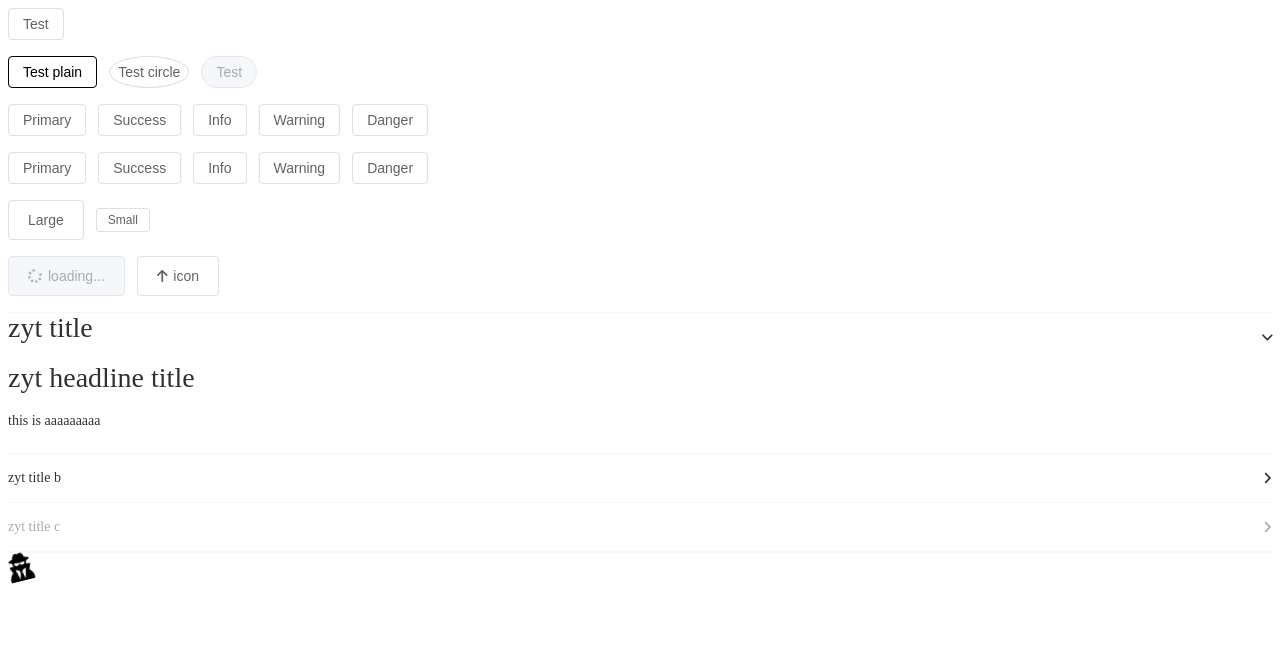
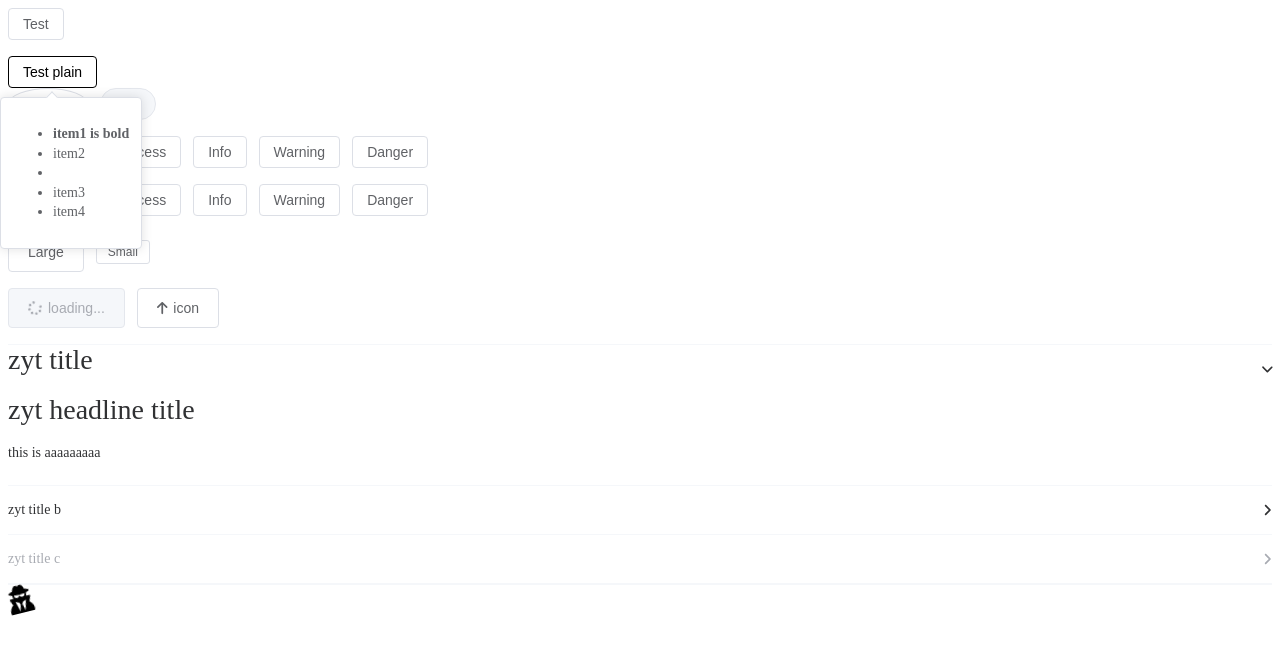
Before and after one commit to ShineWithYou/Component-Library, a Vue app: page / in a window 1280 px wide. Both pictures are taken after a click on the button "Test plain". Shown: the top 654 px of the page. Built offline with nearby package versions, Linux system fonts and the light colour scheme.

Commit message:
dropdown build

```diff
--- a/package.json
+++ b/package.json
@@ -18,6 +18,7 @@
   },
   "devDependencies": {
     "@types/lodash-es": "^4.17.12",
+    "@types/node": "^18.7.18",
     "@typescript-eslint/eslint-plugin": "^6.7.0",
     "@typescript-eslint/parser": "^6.7.0",
     "@vitejs/plugin-vue": "^4.2.3",
--- a/src/App.vue
+++ b/src/App.vue
@@ -1,18 +1,26 @@
 <script setup lang="ts">
-import { ref, onMounted } from 'vue'
-import Button from './components/Button/Button.vue'
-import type { ButtonInstance } from './components/Button/types'
-import Collapse from './components/Collapse/Collapse.vue'
-import CollapseItem from './components/Collapse/CollapseItem.vue'
-import Icon from './components/Icon/Icon.vue'
-import Tooltip from './components/Tooltip/Tooltip.vue'
-const buttonRef = ref<ButtonInstance | null>(null)
-const openedVal = ref(['a'])
+import { ref, onMounted, h } from 'vue';
+import Button from './components/Button/Button.vue';
+import type { ButtonInstance } from './components/Button/types';
+import Collapse from './components/Collapse/Collapse.vue';
+import CollapseItem from './components/Collapse/CollapseItem.vue';
+import Icon from './components/Icon/Icon.vue';
+import Tooltip from './components/Tooltip/Tooltip.vue';
+import Dropdown from './components/Dropdown/Dropdown.vue';
+import type { MenuOption } from './components/Dropdown/types';
+const buttonRef = ref<ButtonInstance | null>(null);
+const openedVal = ref(['a']);
+const options: MenuOption[] = [
+  { key: 1, label: h('b','item1 is bold') },
+  { key: 2, label: 'item2', disabled: true },
+  { key: 3, label: 'item3', divided: true },
+  { key: 4, label: 'item4' },
+];
 onMounted(() => {
   if (buttonRef.value) {
     console.log('buttonRef', buttonRef.value.ref);
   }
-})
+});
 </script>
 
 <template>
@@ -20,35 +28,37 @@ onMounted(() => {
     <Tooltip content="hello zyt" trigger="click">
       <Button ref="buttonRef">Test</Button>
     </Tooltip>
-    <br>
-    <br>
-    <Button plain>Test plain</Button>
+    <br />
+    <br />
+    <Dropdown placement="bottom" trigger="click" :menu-options="options">
+      <Button plain>Test plain</Button>
+    </Dropdown>
     <Button circle>Test circle</Button>
     <Button round disabled>Test</Button>
-    <br>
-    <br>
+    <br />
+    <br />
     <Button type="primary">Primary</Button>
     <Button type="success">Success</Button>
     <Button type="info">Info</Button>
     <Button type="warning">Warning</Button>
     <Button type="danger">Danger</Button>
-    <br>
-    <br>
+    <br />
+    <br />
     <Button type="primary" plain>Primary</Button>
     <Button type="success" plain>Success</Button>
     <Button type="info" plain>Info</Button>
     <Button type="warning" plain>Warning</Button>
     <Button type="danger" plain>Danger</Button>
-    <br>
-    <br>
+    <br />
+    <br />
     <Button plain size="large">Large</Button>
     <Button plain size="small">Small</Button>
-    <br>
-    <br>
+    <br />
+    <br />
     <Button type="primary" plain size="large" loading>loading...</Button>
     <Button type="primary" plain size="large" icon="arrow-up">icon</Button>
-    <br>
-    <br>
+    <br />
+    <br />
     <Collapse v-model="openedVal" accordion>
       <CollapseItem name="a">
         <template #title>
@@ -65,8 +75,8 @@ onMounted(() => {
       </CollapseItem>
     </Collapse>
     <Icon icon="user-secret" size="2xl" spin type="danger" />
-    <br>
-    <br>
+    <br />
+    <br />
   </div>
 </template>
 
--- /dev/null
+++ b/src/components/Common/RenderVnode.ts
@@ -0,0 +1,15 @@
+import { defineComponent } from "vue";
+
+const RenderVnode = defineComponent({
+    props: {
+        vNode: {
+            type: [String, Object],
+            required: true
+        }
+    },
+    setup(props) {
+        return () => props.vNode;
+    }
+})
+
+export default RenderVnode;
--- /dev/null
+++ b/src/components/Dropdown/Dropdown.vue
@@ -0,0 +1,69 @@
+<template>
+  <div class="zyt-dropdown">
+    <Tooltip
+      :trigger="trigger"
+      :placement="placement"
+      :popper-options="popperOptions"
+      :open-delay="openDelay"
+      :close-delay="closeDelay"
+      @visible-change="visibleChange"
+      ref="tooltipRef"
+    >
+      <slot />
+      <template #content>
+        <ul class="zyt-dropdown__menu">
+          <template v-for="item in menuOptions" :key="item.key">
+            <li
+              v-if="item.divided"
+              role="separator"
+              class="divided-placeholder"
+            ></li>
+            <li
+              class="zyt-dropdown__item"
+              :class="{
+                'is-disabled': item.disabled,
+                'is-divided': item.divided,
+              }"
+              @click="itemClick(item)"
+              :id="`dropdown-item-${item.key}`"
+            >
+              <RenderVnode :vNode="item.label" />
+            </li>
+          </template>
+        </ul>
+      </template>
+    </Tooltip>
+  </div>
+</template>
+<script setup lang="ts">
+import { ref } from 'vue';
+import type { Ref } from 'vue';
+import type { DropdownProps, DropdownInstance, DropdownEmits, MenuOption } from './types';
+import Tooltip from '../Tooltip/Tooltip.vue';
+import type { TooltipInstance } from '../Tooltip/types';
+import RenderVnode from '../Common/RenderVnode';
+defineOptions({
+  name: 'zytDropdown'
+})
+const props = withDefaults(defineProps<DropdownProps>(), { hideAfterClick: true });
+const emits = defineEmits<DropdownEmits>();
+const tooltipRef = ref() as Ref<TooltipInstance>;
+const visibleChange = (e: boolean) => {
+  emits('visible-change', e);
+};
+
+const itemClick = (e: MenuOption) => {
+  if (e.disabled) {
+    return;
+  }
+  emits('select', e);
+  if (props.hideAfterClick) {
+    tooltipRef.value?.hide()
+  }
+}
+
+defineExpose<DropdownInstance>({
+  show: tooltipRef.value?.show,
+  hide: tooltipRef.value?.hide
+})
+</script>
--- /dev/null
+++ b/src/components/Dropdown/types.ts
@@ -0,0 +1,24 @@
+import type { VNode } from 'vue';
+import type { TooltipProps } from '../Tooltip/types';
+
+export interface DropdownProps extends TooltipProps {
+  menuOptions: MenuOption[];
+  hideAfterClick?: boolean;
+}
+
+export interface MenuOption {
+  label: string | VNode;
+  key: string | number;
+  disabled?: boolean;
+  divided?: boolean;
+}
+
+export interface DropdownEmits {
+  (e: 'visible-change', value: boolean): void;
+  (e: 'select', value: MenuOption): void;
+}
+
+export interface DropdownInstance {
+  show: () => void;
+  hide: () => void;
+}
```
Also changed, not shown: tsconfig.json (+23 -21 lines), 1 other file (tests, documents, lock files or other folders).
